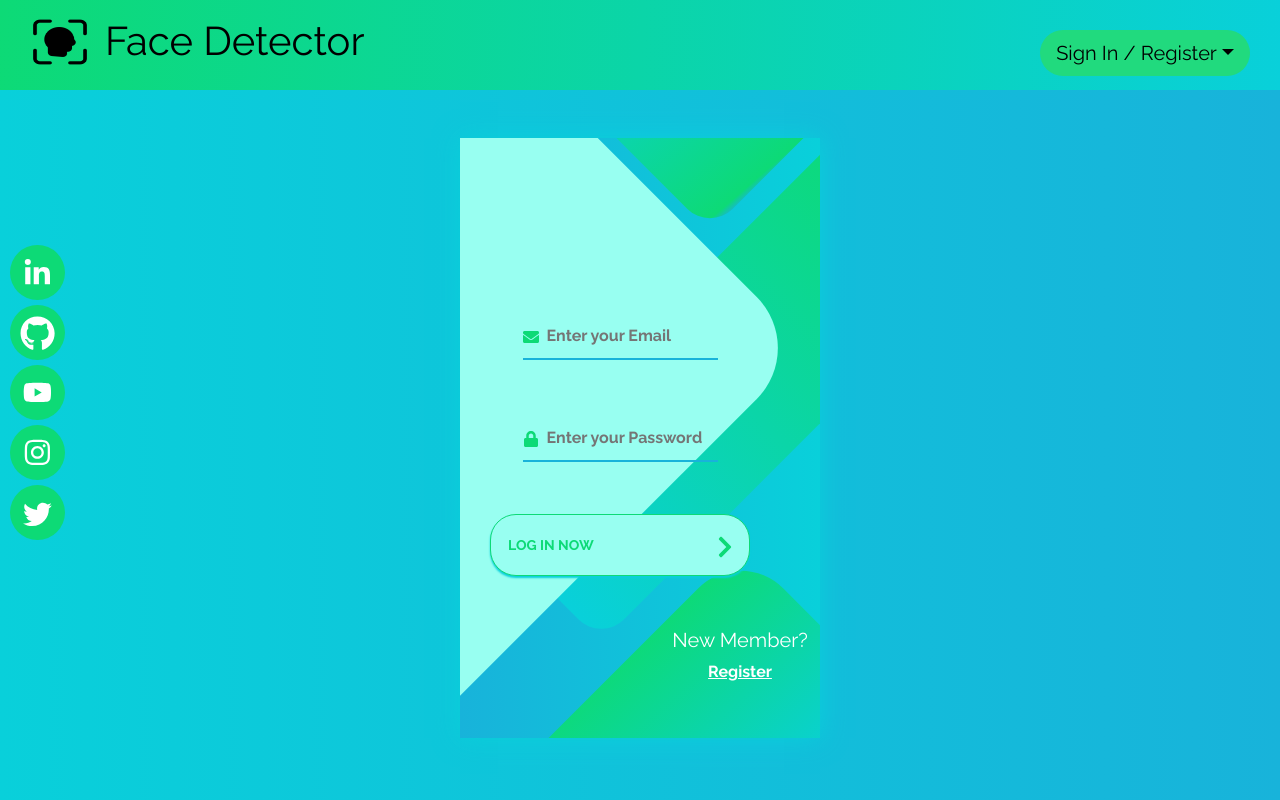
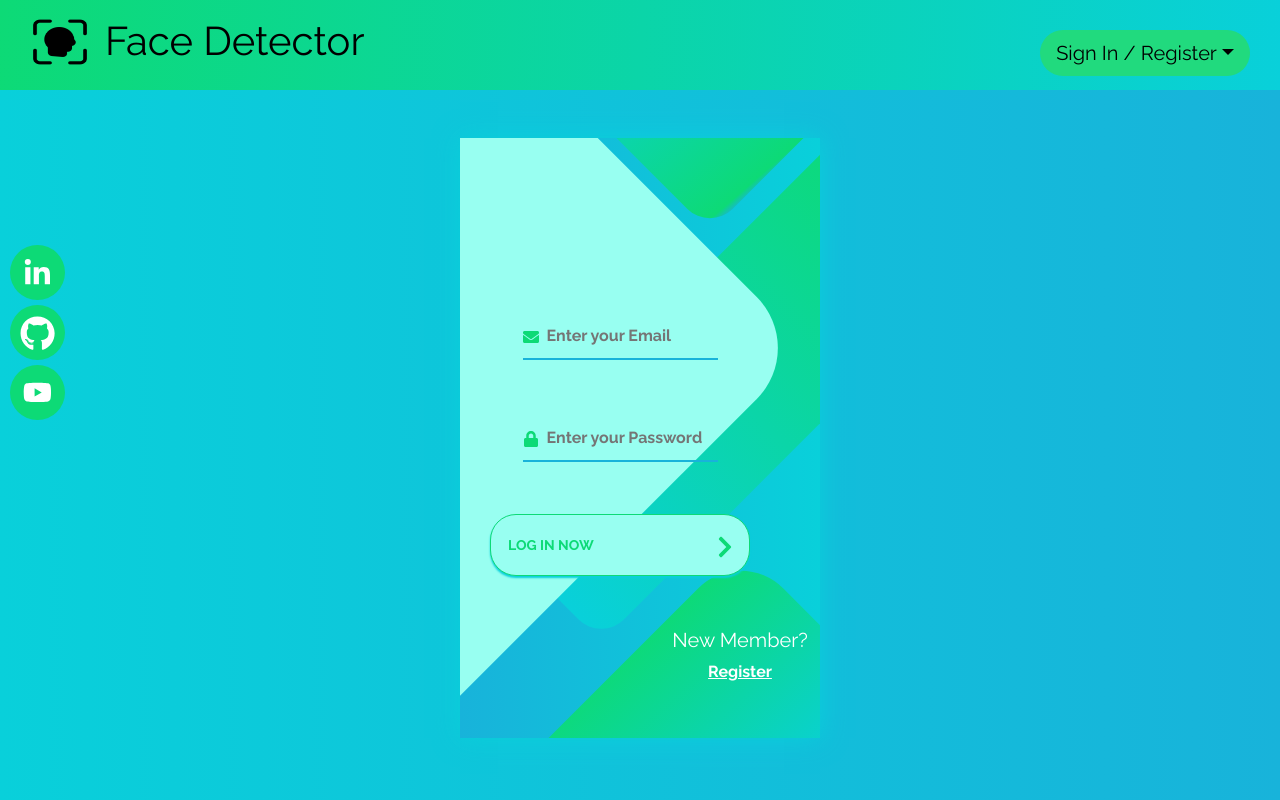
Before and after one commit to adamazizi10/Face-Detector, a React (Create React App) app: page / in a window 1280 px wide. Shown: the top 800 px of the page. Built offline with nearby package versions, Linux system fonts and the light colour scheme.

Commit message:
add social links

```diff
--- a/src/components/SocialMediaBar/SocialMediaBar.js
+++ b/src/components/SocialMediaBar/SocialMediaBar.js
@@ -1,5 +1,5 @@
 import React from "react";
-import { FaGithub, FaLinkedinIn, FaInstagram, FaYoutube, FaTwitter } from 'react-icons/fa';
+import { FaGithub, FaLinkedinIn, FaYoutube } from 'react-icons/fa';
 import './SocialMediaBar.css';
 
 const SocialMediaBar = () => {
@@ -8,31 +8,20 @@ const SocialMediaBar = () => {
         <div className="mf-social-side-list">
             <ul className="socialul">
                 <li className="eaachSocialul">
-                    <a href="https://www.linkedin.com" rel="noreferrer" target="_blank">
+                    <a href="https://www.linkedin.com/in/adamazizi/" rel="noreferrer" target="_blank">
                         <i><FaLinkedinIn size={'1.8rem'} style={{marginBottom: '14px'}} /></i>
                     </a>
                 </li>
                 <li className="eaachSocialul">
-                    <a href="https://www.github.com" rel="noreferrer" target="_blank">
+                    <a href="https://github.com/adamazizi10" rel="noreferrer" target="_blank">
                         <i className='githubSpecific'><FaGithub color={'white'} size={'2.2rem'} style={{marginBottom: '22px'}}/></i>
                     </a>
                 </li>
                 <li className="eaachSocialul">
-                    <a href="https://www.youtube.com" rel="noreferrer" target="_blank">
+                    <a href="https://www.youtube.com/channel/UCynnrKNESe3gktlbUoLayHQ" rel="noreferrer" target="_blank">
                         <i className="youtubeSpecific"><FaYoutube size={'1.8rem'} style={{marginBottom: '20px'}}/></i>
                     </a>
                 </li>
-                <li className="eaachSocialul">
-                    <a href="https://www.instagram.com" rel="noreferrer" target="_blank">
-                        <i className="instagramSpecific"><FaInstagram size={'1.8rem'} style={{marginBottom: '21px'}} /></i>
-                    </a>
-                </li>
-                <li className="eaachSocialul">
-                    <a href="https://www.twitter.com"  rel="noreferrer" target="_blank">
-                        <i><FaTwitter size={'1.8rem'} style={{marginBottom: '12px'}} /></i>
-                    </a>
-                </li>
-
             </ul>
         </div>
     </div>
```
